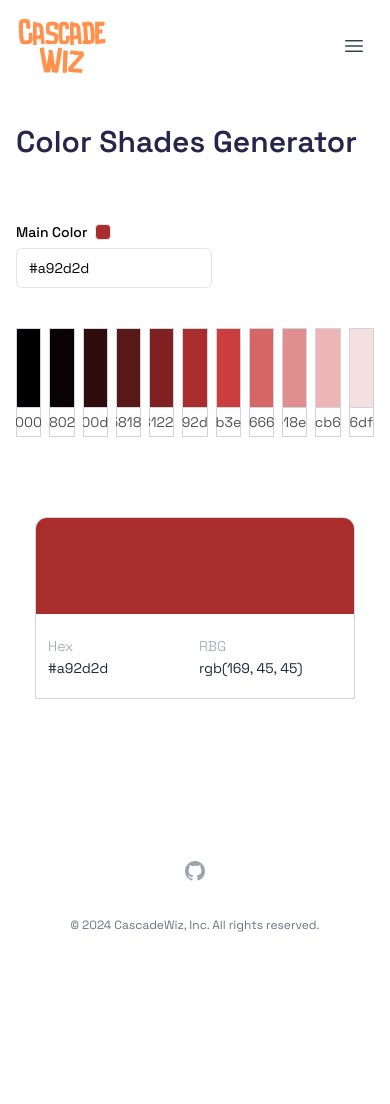
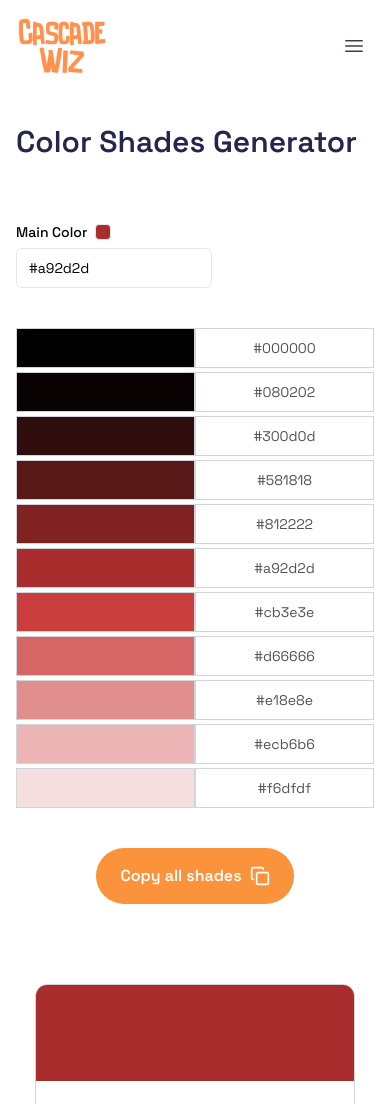
Before and after one commit to Itskrish01/cascadewiz, a React (Vite) app: page /color-shades-generator in a window 390 px wide. Shown: the top 1104 px of the page. Before the commit the page ends 983 px from the top, so only its background shows below. Built offline with nearby package versions, Linux system fonts and the light colour scheme.

Commit message:
fixed responsiveness and added a way to copy alll the shades

```diff
--- a/src/pages/color-shades-generator.tsx
+++ b/src/pages/color-shades-generator.tsx
@@ -70,7 +70,35 @@ const ColorShadesGenerator: React.FC = () => {
           </div>
         </div>
 
-        <div className="mt-10 flex w-full gap-2">
+        <div className="mt-10 w-full gap-2 md:hidden block space-y-1">
+          {shades.map((shade, index) => (
+            <div
+              key={index}
+              onClick={() => setSelectedColor(shade)}
+              className="w-full relative flex overflow-hidden cursor-pointer group transition-all duration-300"
+            >
+              <button
+                onClick={() => {
+                  navigator.clipboard
+                    .writeText(shade)
+                    .then(() => toast.success("Copied to clipboard"));
+                }}
+                className="absolute bg-orange-500 p-2 active:scale-75 rounded-xl group-hover:translate-y-0.5 -translate-y-10 duration-300 ease-in-out left-1/2 -translate-x-1/2"
+              >
+                <Copy className="h-5 w-5 text-white" />
+              </button>
+              <div
+                className="h-10 w-full  border border-gray-300"
+                style={{ backgroundColor: shade }}
+              ></div>
+              <div className="flex items-center w-full justify-center text-center py-1 text-sm text-zinc-600 border border-gray-300">
+                <p>{shade}</p>
+              </div>
+            </div>
+          ))}
+        </div>
+
+        <div className="mt-10 w-full gap-2 md:flex hidden">
           {shades.map((shade, index) => (
             <div
               key={index}
@@ -96,6 +124,20 @@ const ColorShadesGenerator: React.FC = () => {
               </div>
             </div>
           ))}
+        </div>
+
+        <div className="mt-10 w-full flex items-center justify-center">
+          <button
+            onClick={() =>
+              navigator.clipboard
+                .writeText(shades.join(", "))
+                .then(() => toast.success("Copied to clipboard"))
+            }
+            className="px-6 py-4 inline-flex active:scale-95 transition-all duration-300 items-center gap-2 text-white font-semibold bg-orange-400 rounded-full "
+          >
+            Copy all shades
+            <Copy className="h-5 w-5 text-white" />
+          </button>
         </div>
 
         <div className="flex items-center justify-between mt-20">
```
